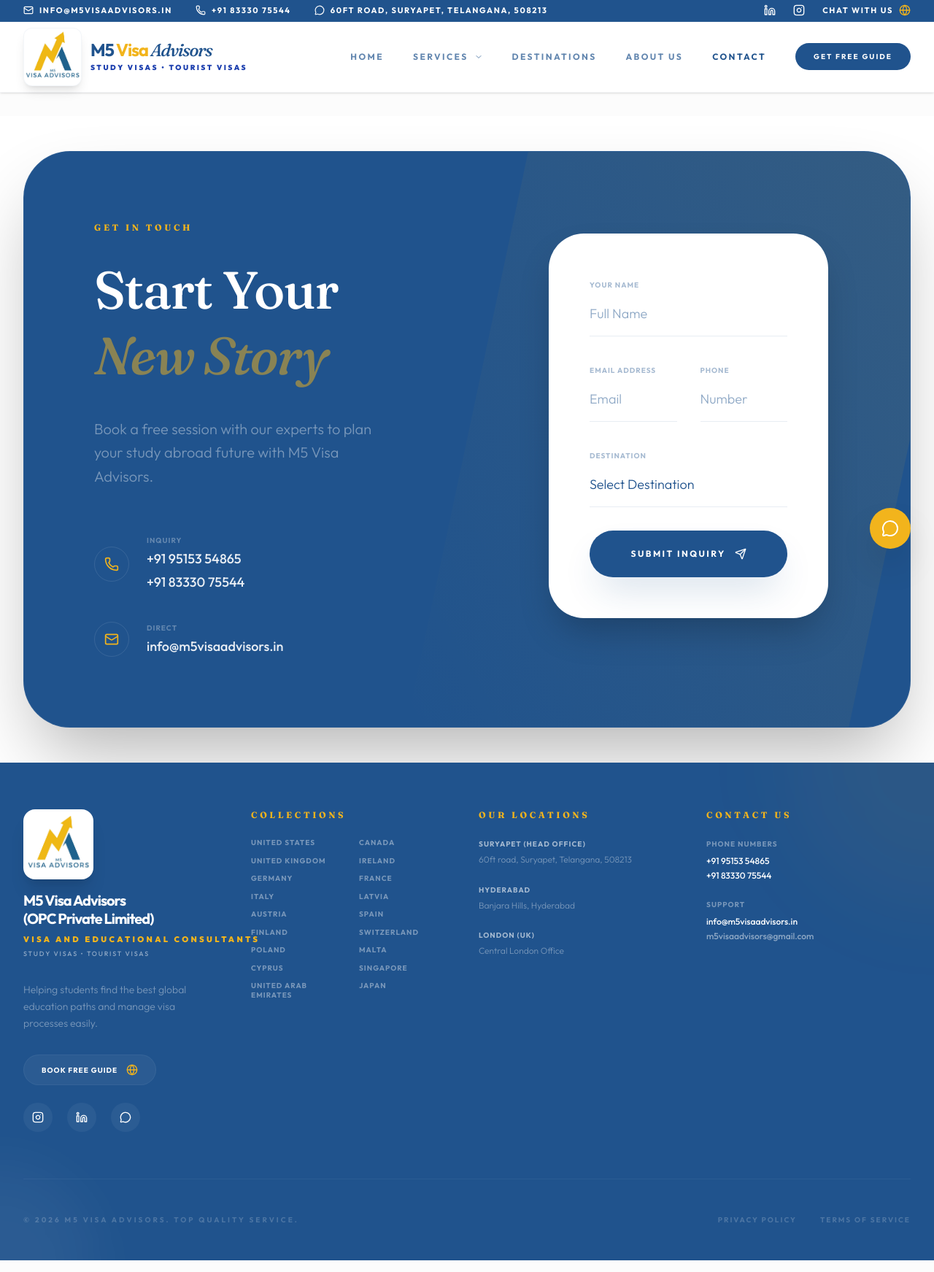
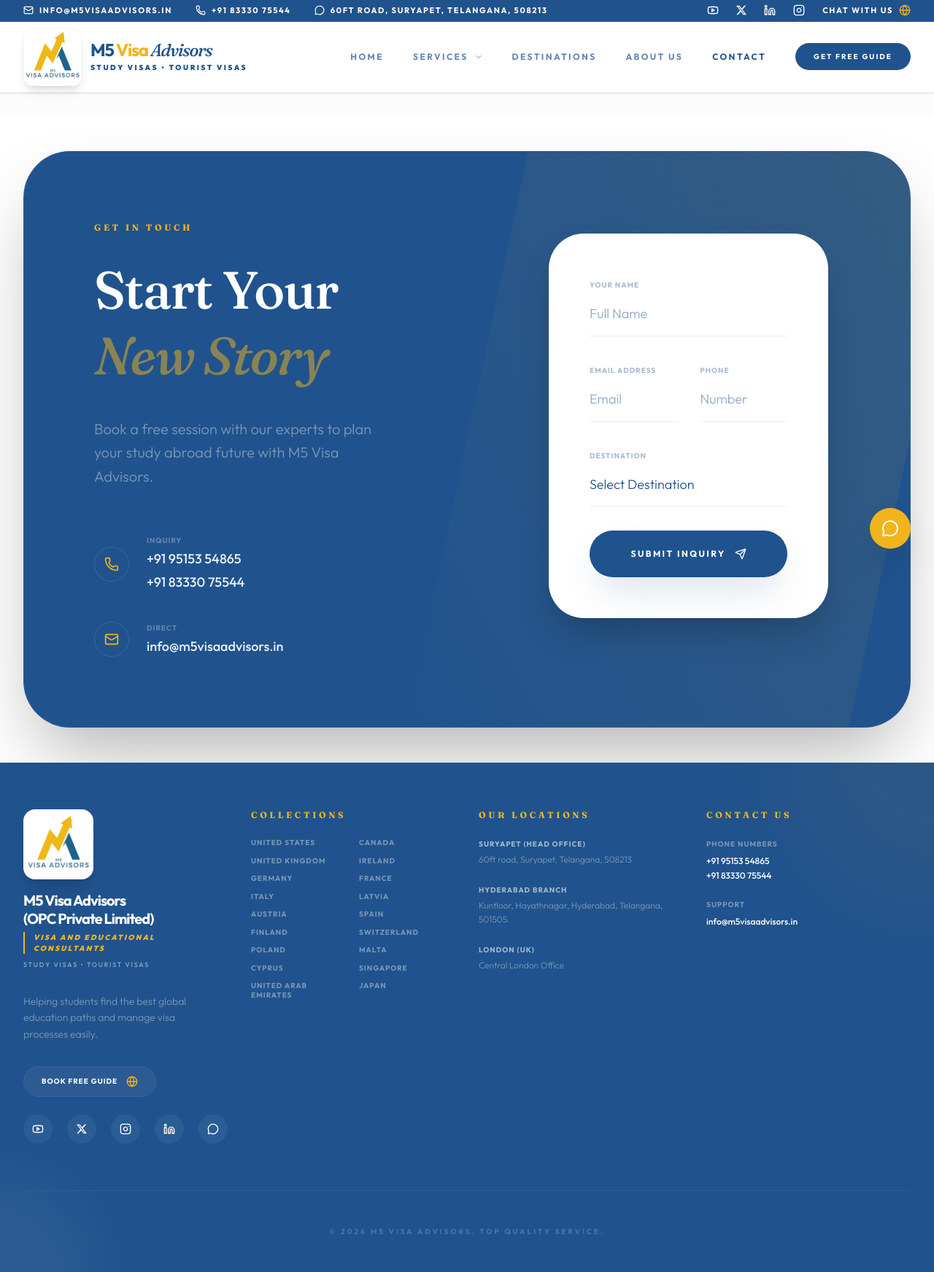
Before and after one commit to SuprajaDarapaneni/m5visa-advisors, a React (Vite) app: page /contact in a window 1280 px wide. Shown: the whole page at 73% size. Built offline with nearby package versions, Linux system fonts and the light colour scheme.

Commit message:
feat: Enhance website with new destinations and social links
Updates the website to include additional study abroad destinations and integrates social media links into the footer and navigation. Also includes minor UI adjustments for better presentation.

```diff
--- a/src/components/Footer.tsx
+++ b/src/components/Footer.tsx
@@ -5,7 +5,8 @@
   Mail,
   Phone,
   Globe,
-  MessageCircle
+  MessageCircle,
+  Youtube
 } from 'lucide-react';
 
 export default function Footer() {
@@ -22,23 +23,23 @@
       <div className="absolute bottom-0 left-0 w-64 h-64 bg-white/5 rounded-full -ml-32 -mb-32 blur-2xl" />
 
       <div className="max-w-7xl mx-auto px-4 sm:px-6 lg:px-8 relative z-10">
-        <div className="grid lg:grid-cols-4 gap-12 lg:gap-8 mb-16">
+        <div className="grid md:grid-cols-2 lg:grid-cols-4 gap-12 lg:gap-8 mb-16 items-start">
           {/* Brand Info */}
-          <div className="lg:col-span-1 space-y-8">
+          <div className="space-y-8">
             <Link to="/" className="flex flex-col space-y-4 group">
               <div className="bg-white p-1 rounded-2xl shadow-xl group-hover:rotate-6 transition-transform overflow-hidden flex items-center justify-center w-24 h-24">
                 <img src="/logo.jpeg" alt="Logo" className="w-full h-full object-contain" />
               </div>
-                  <div className="flex flex-col">
+              <div className="flex flex-col">
                 <span className="text-xl font-bold tracking-tighter leading-tight">
                   M5 Visa Advisors <br /> (OPC Private Limited)
                 </span>
-                <div className="mt-2 text-left">
-                  <span className="text-[11px] font-black text-accent uppercase tracking-[0.3em] whitespace-nowrap block">
+                <div className="mt-1.5 text-left">
+                  <span className="text-[10px] font-black text-accent uppercase tracking-[0.22em] block italic border-l-2 border-accent pl-3">
                     Visa and Educational Consultants
                   </span>
                 </div>
-                <span className="text-[9px] font-medium text-white/50 uppercase tracking-[0.2em] mt-1">
+                <span className="text-[9px] font-medium text-white/50 uppercase tracking-[0.2em] mt-2 block">
                   Study Visas • Tourist Visas
                 </span>
               </div>
@@ -54,6 +55,14 @@
                  <Globe className="w-4 h-4 text-accent" />
                </a>
                 <div className="flex items-center space-x-5 pt-2">
+                <a href="https://youtube.com/@m5visaadvisors?si=iVoRuCIX3QMzz0Yl" target="_blank" rel="noopener noreferrer" className="w-10 h-10 rounded-full bg-white/5 flex items-center justify-center hover:bg-red-600 hover:text-white transition-all">
+                  <Youtube className="w-4 h-4" />
+                </a>
+                <a href="https://x.com/m5visaadvisors" target="_blank" rel="noopener noreferrer" className="w-10 h-10 rounded-full bg-white/5 flex items-center justify-center hover:bg-gray-800 hover:text-white transition-all">
+                  <svg viewBox="0 0 24 24" className="w-3.5 h-3.5 fill-current" aria-hidden="true">
+                    <path d="M18.901 1.153h3.68l-8.04 9.19L24 22.846h-7.406l-5.8-7.584-6.638 7.584H.474l8.6-9.83L0 1.154h7.594l5.243 6.932 6.064-6.932zm-1.29 19.497h2.039L6.486 3.24H4.298l13.313 17.41z" />
+                  </svg>
+                </a>
                 <a href="https://instagram.com/m5visaadvisors" target="_blank" rel="noopener noreferrer" className="w-10 h-10 rounded-full bg-white/5 flex items-center justify-center hover:bg-accent hover:text-brand transition-all">
                   <Instagram className="w-4 h-4" />
                 </a>
@@ -88,8 +97,8 @@
                 <span className="text-xs text-white/40 leading-relaxed font-light">60ft road, Suryapet, Telangana, 508213</span>
               </li>
               <li className="flex flex-col space-y-1">
-                <span className="text-white/60 text-[10px] font-bold uppercase tracking-widest">Hyderabad</span>
-                <span className="text-xs text-white/40 leading-relaxed font-light">Banjara Hills, Hyderabad</span>
+                <span className="text-white/60 text-[10px] font-bold uppercase tracking-widest">Hyderabad Branch</span>
+                <span className="text-xs text-white/40 leading-relaxed font-light">Kuntloor, Hayathnagar, Hyderabad, Telangana, 501505.</span>
               </li>
               <li className="flex flex-col space-y-1">
                 <span className="text-white/60 text-[10px] font-bold uppercase tracking-widest">London (UK)</span>
@@ -113,21 +122,16 @@
                 <div className="text-white/40 text-[10px] font-bold uppercase tracking-widest">Support</div>
                 <div className="flex flex-col space-y-1">
                   <a href="mailto:info@m5visaadvisors.in" className="text-xs font-medium hover:text-accent transition-colors">info@m5visaadvisors.in</a>
-                  <a href="mailto:m5visaadvisors@gmail.com" className="text-xs font-medium hover:text-accent transition-colors opacity-50">m5visaadvisors@gmail.com</a>
                 </div>
               </li>
             </ul>
           </div>
         </div>
 
-        <div className="pt-12 border-t border-white/5 flex flex-col md:flex-row justify-between items-center space-y-4 md:space-y-0">
+        <div className="pt-12 border-t border-white/5 flex flex-col md:flex-row justify-center items-center">
           <p className="text-[10px] font-bold text-white/20 uppercase tracking-[0.3em]">
             © 2026 M5 Visa Advisors. Top Quality Service.
           </p>
-          <div className="flex items-center space-x-8 text-[10px] font-bold text-white/20 uppercase tracking-[0.2em]">
-            <a href="#" className="hover:text-white transition-colors">Privacy Policy</a>
-            <a href="#" className="hover:text-white transition-colors">Terms of Service</a>
-          </div>
         </div>
       </div>
     </footer>
--- a/src/components/Navbar.tsx
+++ b/src/components/Navbar.tsx
@@ -1,6 +1,6 @@
 import { useState, useEffect } from 'react';
 import { motion, AnimatePresence } from 'framer-motion';
-import { Menu, X, Phone, Mail, Instagram, Linkedin, ChevronDown, MessageCircle, Globe } from 'lucide-react';
+import { Menu, X, Phone, Mail, Instagram, Linkedin, ChevronDown, MessageCircle, Globe, Youtube } from 'lucide-react';
 import { Link, useLocation } from 'react-router-dom';
 
 export default function Navbar() {
@@ -54,6 +54,12 @@
               </span>
             </div>
             <div className="flex items-center space-x-6">
+              <a href="https://youtube.com/@m5visaadvisors?si=iVoRuCIX3QMzz0Yl" target="_blank" rel="noopener noreferrer" className="hover:text-accent transition-colors"><Youtube className="w-4 h-4" /></a>
+              <a href="https://x.com/m5visaadvisors" target="_blank" rel="noopener noreferrer" className="hover:text-accent transition-colors">
+                <svg viewBox="0 0 24 24" className="w-3.5 h-3.5 fill-current" aria-hidden="true">
+                  <path d="M18.901 1.153h3.68l-8.04 9.19L24 22.846h-7.406l-5.8-7.584-6.638 7.584H.474l8.6-9.83L0 1.154h7.594l5.243 6.932 6.064-6.932zm-1.29 19.497h2.039L6.486 3.24H4.298l13.313 17.41z" />
+                </svg>
+              </a>
               <a href="https://www.linkedin.com/company/m5-visa-advisors/" target="_blank" rel="noopener noreferrer" className="hover:text-accent transition-colors"><Linkedin className="w-4 h-4" /></a>
               <a href="https://instagram.com/m5visaadvisors" target="_blank" rel="noopener noreferrer" className="hover:text-accent transition-colors"><Instagram className="w-4 h-4" /></a>
               <a href="https://wa.me/918333075544" className="hover:text-accent transition-colors flex items-center">
@@ -76,7 +82,7 @@
               <span className="text-xl lg:text-2xl font-bold tracking-tighter text-brand leading-none">
                 M5 <span className="text-accent">Visa</span> <span className="font-serif italic font-medium text-brand">Advisors</span>
               </span>
-              <span className="text-[9px] lg:text-[10px] font-black text-[#1e40af] uppercase tracking-[0.25em] mt-1">Study Visas • Tourist Visas</span>
+              <span className="text-[9px] lg:text-[10px] font-black text-brand uppercase tracking-[0.25em] mt-1">Study Visas • Tourist Visas</span>
             </div>
           </Link>
 
@@ -105,17 +111,18 @@
               </button>
 
               {/* Main Services Dropdown */}
-              <div className="absolute top-full left-0 w-64 bg-white shadow-[0_20px_50px_rgba(0,0,0,0.15)] rounded-2xl border border-gray-100 py-4 mt-2 opacity-0 invisible group-hover:opacity-100 group-hover:visible translate-y-2 group-hover:translate-y-0 transition-all duration-300 z-[1001]">
+              <div className="absolute top-full left-0 w-72 bg-white shadow-[0_30px_60px_-12px_rgba(31,38,135,0.25)] rounded-2xl border border-brand/5 py-6 mt-2 opacity-0 invisible group-hover:opacity-100 group-hover:visible translate-y-2 group-hover:translate-y-0 transition-all duration-300 z-[1001]">
                 <div className="relative group/sub">
-                  <div
-                    className="flex justify-between items-center px-6 py-4 text-[10px] font-black uppercase tracking-[0.2em] text-[#1e40af] hover:bg-brand-light/50 transition-all cursor-pointer"
+                  <Link
+                    to="/destinations"
+                    className="flex justify-between items-center px-8 py-5 text-[11px] font-black uppercase tracking-[0.2em] text-brand hover:bg-brand/5 hover:text-accent transition-all cursor-pointer border-b border-gray-50"
                   >
                     <span>Study Visas</span>
-                    <ChevronDown className="w-3 h-3 -rotate-90" />
-                  </div>
+                    <ChevronDown className="w-4 h-4 group-hover/sub:text-accent transition-transform group-hover/sub:-rotate-90" />
+                  </Link>
                   {/* Study Countries Submenu */}
-                  <div className="absolute left-full top-0 w-72 bg-white shadow-[0_20px_50px_rgba(0,0,0,0.15)] rounded-2xl border border-gray-100 py-4 opacity-0 invisible group-hover/sub:opacity-100 group-hover/sub:visible translate-x-2 group-hover/sub:translate-x-0 transition-all duration-300 ml-1">
-                    <div className="grid grid-cols-2 gap-x-2 px-2">
+                  <div className="absolute left-full top-0 w-80 bg-white shadow-[0_30px_60px_-12px_rgba(31,38,135,0.25)] rounded-2xl border border-brand/5 py-6 opacity-0 invisible group-hover/sub:opacity-100 group-hover/sub:visible translate-x-2 group-hover/sub:translate-x-0 transition-all duration-300 ml-2">
+                    <div className="grid grid-cols-2 gap-x-3 px-4">
                        {[
                         'United States', 'Canada', 'United Kingdom', 'Ireland', 'Germany', 'France',
                         'Italy', 'Latvia', 'Austria', 'Spain', 'Finland', 'Switzerland',
@@ -124,7 +131,7 @@
                         <Link
                           key={country}
                           to={`/destinations`}
-                          className="px-4 py-2 text-[9px] font-bold text-brand hover:text-accent hover:bg-brand/5 rounded-lg whitespace-nowrap"
+                          className="px-4 py-2.5 text-[11px] font-bold text-brand hover:text-accent hover:bg-brand/10 rounded-lg whitespace-nowrap transition-all duration-200"
                         >
                           {country}
                         </Link>
@@ -134,20 +141,21 @@
                 </div>
 
                 <div className="relative group/sub2">
-                  <div
-                    className="flex justify-between items-center px-6 py-4 text-[10px] font-black uppercase tracking-[0.2em] text-[#1e40af] hover:bg-brand-light/50 transition-all cursor-pointer"
+                  <Link
+                    to="/destinations"
+                    className="flex justify-between items-center px-8 py-5 text-[11px] font-black uppercase tracking-[0.2em] text-brand hover:bg-brand/5 hover:text-accent transition-all cursor-pointer"
                   >
                     <span>Tourist Visas</span>
-                    <ChevronDown className="w-3 h-3 -rotate-90" />
-                  </div>
+                    <ChevronDown className="w-4 h-4 group-hover/sub2:text-accent transition-transform group-hover/sub2:-rotate-90" />
+                  </Link>
                   {/* Tourist Locations Submenu */}
-                  <div className="absolute left-full top-0 w-64 bg-white shadow-[0_20px_50px_rgba(0,0,0,0.15)] rounded-2xl border border-gray-100 py-4 opacity-0 invisible group-hover/sub2:opacity-100 group-hover/sub2:visible translate-x-2 group-hover/sub2:translate-x-0 transition-all duration-300 ml-1">
-                    <div className="flex flex-col space-y-1 px-4">
+                  <div className="absolute left-full top-0 w-72 bg-white shadow-[0_30px_60px_-12px_rgba(31,38,135,0.25)] rounded-2xl border border-brand/5 py-6 opacity-0 invisible group-hover/sub2:opacity-100 group-hover/sub2:visible translate-x-2 group-hover/sub2:translate-x-0 transition-all duration-300 ml-2">
+                    <div className="flex flex-col space-y-2 px-6">
                        {['USA', 'UK', 'Europe', 'Middle East Countries'].map(region => (
                         <Link
                           key={region}
                           to="/contact"
-                          className="px-4 py-3 text-[10px] font-bold text-brand hover:text-accent hover:bg-brand/5 rounded-lg border-b border-brand/5 last:border-0"
+                          className="px-4 py-3.5 text-[11px] font-bold text-brand hover:text-accent hover:bg-brand/10 rounded-lg border-b border-gray-50 last:border-0 transition-all duration-200"
                         >
                           {region}
                         </Link>
--- a/src/components/Testimonials.tsx
+++ b/src/components/Testimonials.tsx
@@ -18,7 +18,7 @@
     name: 'Praneetha',
     country: 'UK',
     text: 'From IELTS prep to post-arrival support in the UK, M5 Visa Advisors was with me every step. Highly recommended for any aspirant.',
-    image: 'https://images.unsplash.com/photo-1567532939604-b6c5b0ad2e01?auto=format&fit=crop&q=80&w=200'
+    image: 'https://images.unsplash.com/photo-1573166475912-1ed8b4fb093d?auto=format&fit=crop&q=80&w=200'
   },
 ];
 
--- a/src/pages/DestinationDetail.tsx
+++ b/src/pages/DestinationDetail.tsx
@@ -161,7 +161,7 @@
   },
   spain: {
     name: 'Spain',
-    image: 'https://images.unsplash.com/photo-1583779457094-0cdcf221fd88?auto=format&fit=crop&q=80&w=1200',
+    image: 'https://images.unsplash.com/photo-1511527661048-7fe73d85e9a4?auto=format&fit=crop&q=80&w=1200',
     title: 'Study in Spain: Sun & Learning',
     description: 'Spain has some of the world\'s top business schools and a vibrant cultural experience for students.',
     features: ['Top Business Schools', 'Strong Alumni Networks', 'Vibrant Lifestyle', 'Schengen Access'],
@@ -213,7 +213,7 @@
   },
   malta: {
     name: 'Malta',
-    image: 'https://images.unsplash.com/photo-1516053303191-23097b6933b9?auto=format&fit=crop&q=80&w=1200',
+    image: 'https://images.unsplash.com/photo-1529680459049-bf0340fa0695?auto=format&fit=crop&q=80&w=1200',
     title: 'Study in Malta: Island Education',
     description: 'Malta is a safe, English-speaking destination in the heart of the Mediterranean with high quality education.',
     features: ['English Speaking', 'Mediterranean Lifestyle', 'Safe Environment', 'Lower Costs'],
--- a/src/pages/DestinationsPage.tsx
+++ b/src/pages/DestinationsPage.tsx
@@ -91,7 +91,7 @@
     id: 'spain',
     name: 'Study in Spain',
     universities: '20+ Institutions',
-    image: 'https://images.unsplash.com/photo-1583779457094-0cdcf221fd88?auto=format&fit=crop&q=80&w=800',
+    image: 'https://images.unsplash.com/photo-1511527661048-7fe73d85e9a4?auto=format&fit=crop&q=80&w=800',
     description: 'Spain has first-class business schools and a vibrant culture that attracts students from everywhere.'
   },
   {
@@ -119,7 +119,7 @@
     id: 'malta',
     name: 'Study in Malta',
     universities: '5+ Institutions',
-    image: 'https://images.unsplash.com/photo-1516053303191-23097b6933b9?auto=format&fit=crop&q=80&w=800',
+    image: 'https://images.unsplash.com/photo-1529680459049-bf0340fa0695?auto=format&fit=crop&q=80&w=800',
     description: 'Malta is an English-speaking island nation with a growing reputation for high-quality higher education.'
   },
   {
```
Also changed, not shown: index.html (+0 -21 lines), src/components/Destinations.tsx (+3 -7 lines), src/components/Hero.tsx (+7 -7 lines).
